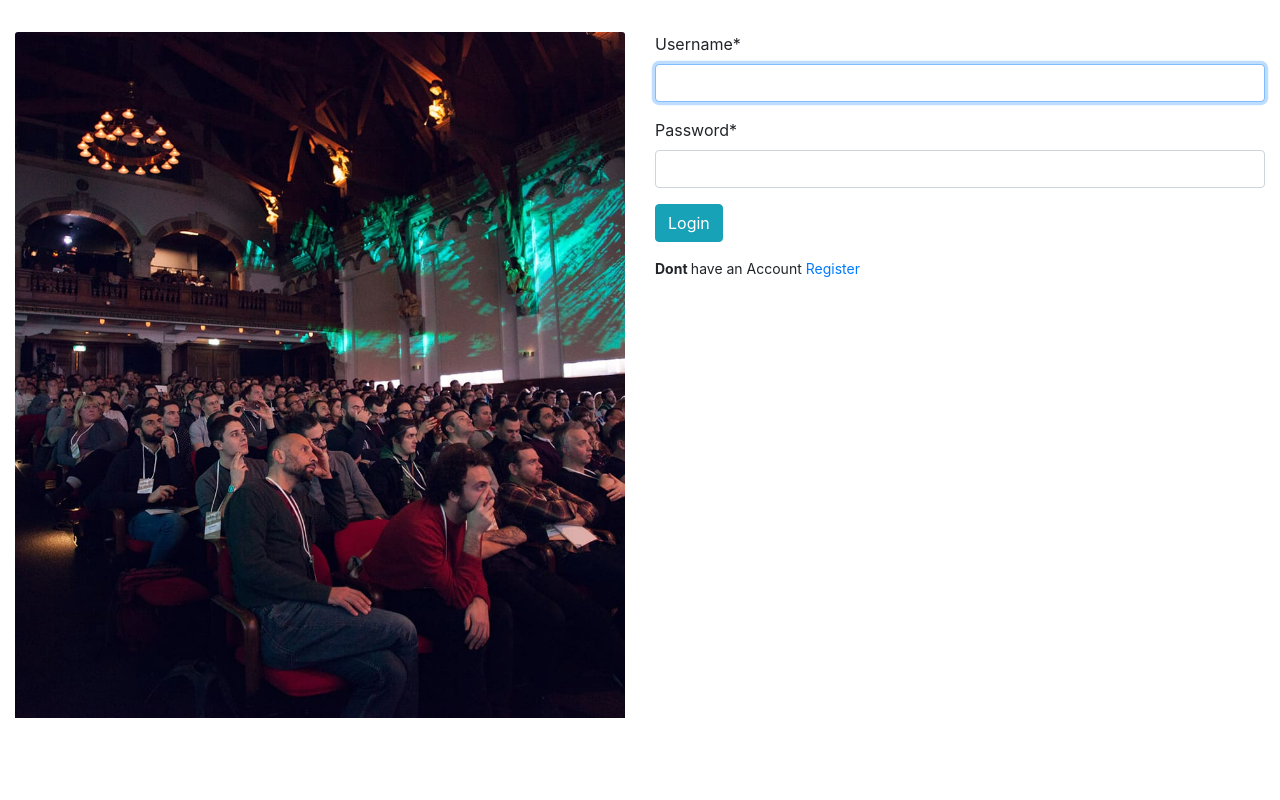
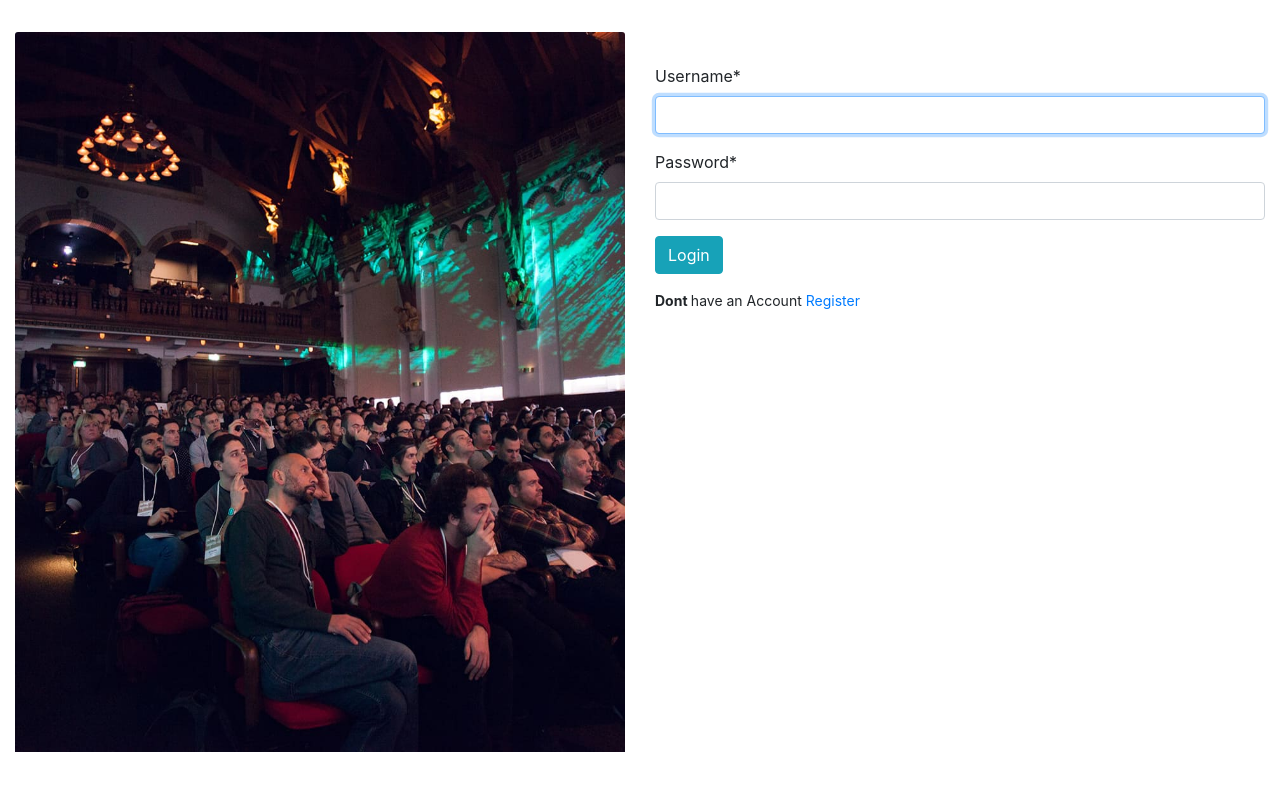
Before and after one commit to mugendinjue/awwwards, a Django app: page /login/ in a window 1280 px wide. Run offline with Django 3.2, Linux system fonts and the light colour scheme; some libraries are stand-ins or nearby versions.

Commit message:
modified the login page

```diff
--- a/award/templates/auth/login.html
+++ b/award/templates/auth/login.html
@@ -3,7 +3,9 @@
 {% block content %}
 {% load static %}
 <style>
-
+.login_pic img{
+  height: 90vh;
+}
 </style>
 
 <div class="container-fluid">
@@ -19,7 +21,7 @@
           </div>
         {% endfor %}
       {% endif %}
-      <fieldset class="form-group">
+      <fieldset class="form-group mt-3 pt-3">
         <form action="" method="POST">
           {% csrf_token %}
           {{form|crispy}}
--- a/award/urls.py
+++ b/award/urls.py
@@ -6,8 +6,8 @@ from django.contrib.auth import views as auth_views
 from rest_framework.authtoken import models
 
 urlpatterns = [
-  path('',main_views.home,name='home'),
-  path('register/',main_views.register,name='register'),
+  path('home',main_views.home,name='home'),
+  path('',main_views.register,name='register'),
   path('login/',auth_views.LoginView.as_view(template_name = 'auth/login.html'),name = 'login'),
   path('logout/',auth_views.LogoutView.as_view(template_name = 'auth/logout.html'),name='logout'),
   path('submission',main_views.submit,name='submissions'),
```
